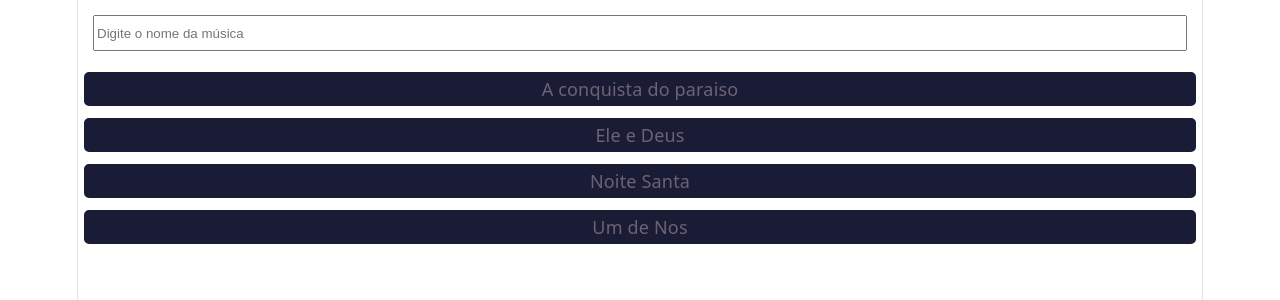
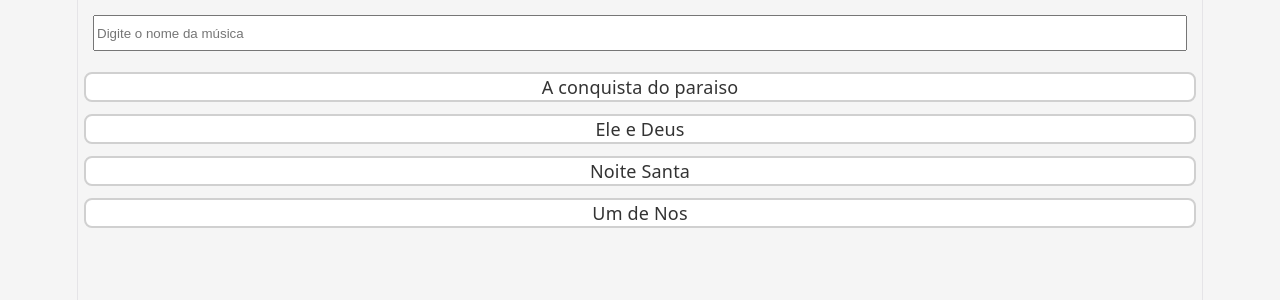
Before and after one commit to LucasGSanches/Letras_Coral, a React (Vite) app: page / in a window 1280 px wide. Both pictures are taken after a click on the button "Selecionar Música". Shown: the top 300 px of the page. Built offline with nearby package versions, Linux system fonts and the light colour scheme.

Commit message:
dark mode and white mode fixed

```diff
--- a/src/index.css
+++ b/src/index.css
@@ -1,7 +1,7 @@
 :root {
-  --text: #6b6375;
+  --text: #333;
   --text-h: #08060d;
-  --bg: #fff;
+  --bg: #f5f5f5;
   --border: #e5e4e7;
   --code-bg: #f4f3ec;
   --accent: #aa3bff;
@@ -32,9 +32,9 @@
 
 @media (prefers-color-scheme: dark) {
   :root {
-    --text: #9ca3af;
+    --text: #ddd;
     --text-h: #f3f4f6;
-    --bg: #16171d;
+    --bg: #181818;
     --border: #2e303a;
     --code-bg: #1f2028;
     --accent: #c084fc;
--- a/src/pages/List.css
+++ b/src/pages/List.css
@@ -1,8 +1,15 @@
 .musicOption {
     margin: 6px;
-    border: solid #1a1c35 4px;
-    border-radius: 5px;
-    background-color: #1a1c35
+    border: solid #d0d0d0 2px;
+    border-radius: 8px;
+    background-color: #ffffff;
+}
+
+@media (prefers-color-scheme: dark) {
+    .musicOption {
+        border-color: #34364f;
+        background-color: #1a1c35;
+    }
 }
 
 input {
```
